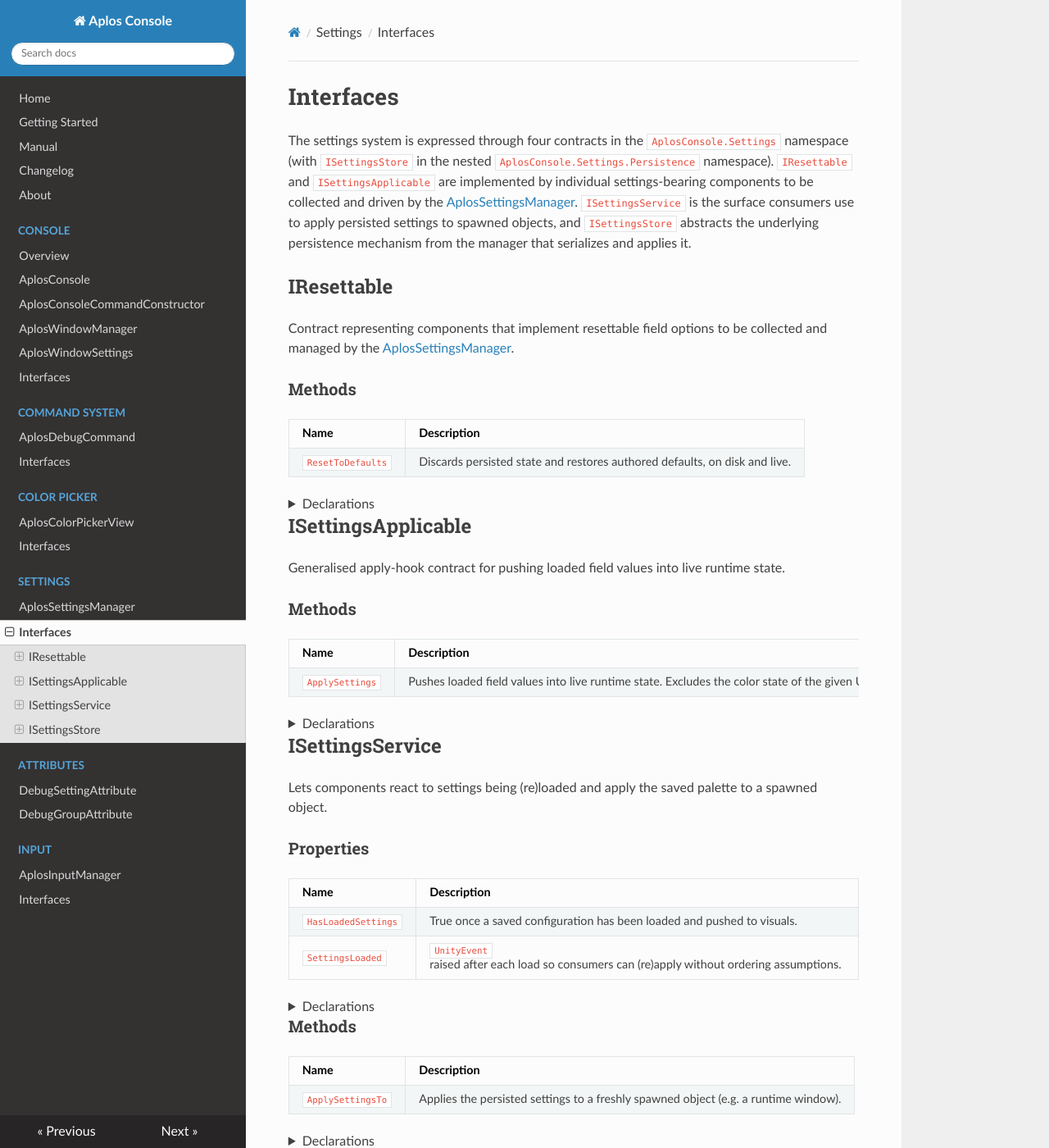
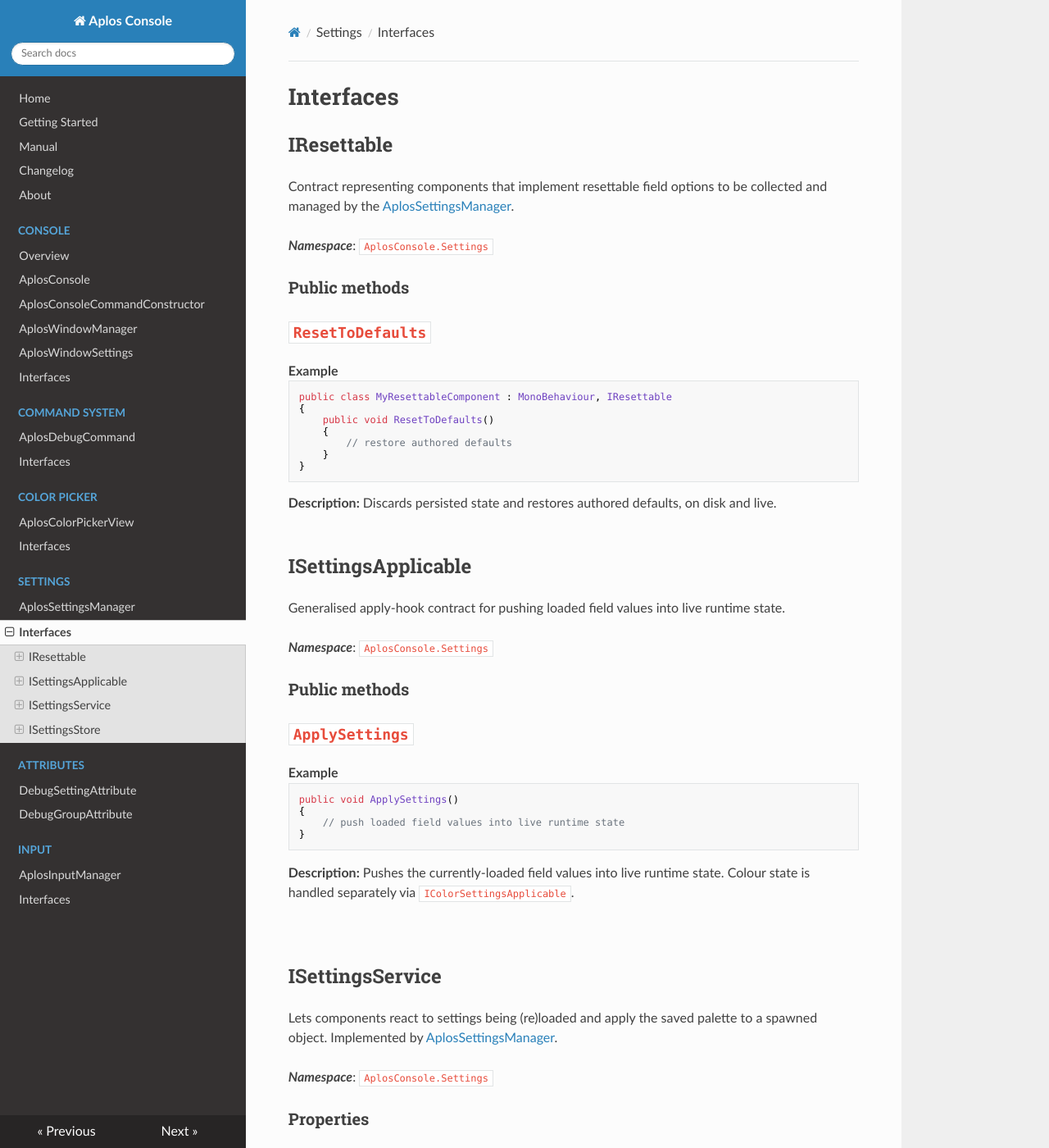
Before and after one commit to jChicote/aplos-console-documentation.github.io, an MkDocs documentation site: the page built from docs/settings-interfaces.md, in a window 1280 px wide and 1400 px high. Shown: the whole window at 82% size. Built offline with MkDocs 1.6.1, drawn with Linux system fonts in a browser that asks for light colours; nearby versions of some CDN libraries; some of the changed text lies outside the part shown.

Commit message:
Update settings-interfaces.md

````diff
--- a/docs/settings-interfaces.md
+++ b/docs/settings-interfaces.md
@@ -1,107 +1,128 @@
 # Interfaces
-
-The settings system is expressed through four contracts in the `AplosConsole.Settings` namespace
-(with `ISettingsStore` in the nested `AplosConsole.Settings.Persistence` namespace).
-`IResettable` and `ISettingsApplicable` are implemented by individual settings-bearing
-components to be collected and driven by the [AplosSettingsManager](aplos-settings-manager.md).
-`ISettingsService` is the surface consumers use to apply persisted settings to spawned objects,
-and `ISettingsStore` abstracts the underlying persistence mechanism from the manager that
-serializes and applies it.
 
 ## IResettable
 
 Contract representing components that implement resettable field options to be collected and
 managed by the [AplosSettingsManager](aplos-settings-manager.md).
 
-### Methods
+***Namespace***: `AplosConsole.Settings`
 
-| Name | Description |
-| --- | --- |
-| `ResetToDefaults` | Discards persisted state and restores authored defaults, on disk and live. |
+### Public methods
 
-<details>
-<summary>Declarations</summary>
+<h2 id="resettodefaults"><code>ResetToDefaults</code></h2>
+
+**Example**
 
 ```csharp
-void ResetToDefaults();
+public class MyResettableComponent : MonoBehaviour, IResettable
+{
+    public void ResetToDefaults()
+    {
+        // restore authored defaults
+    }
+}
 ```
 
-</details>
+**Description:** Discards persisted state and restores authored defaults, on disk and live.
+
+<br>
 
 ## ISettingsApplicable
 
 Generalised apply-hook contract for pushing loaded field values into live runtime state.
 
-### Methods
+***Namespace***: `AplosConsole.Settings`
 
-| Name | Description |
-| --- | --- |
-| `ApplySettings` | Pushes loaded field values into live runtime state. Excludes the color state of the given UI element. |
+### Public methods
 
-<details>
-<summary>Declarations</summary>
+<h2 id="applysettings"><code>ApplySettings</code></h2>
+
+**Example**
 
 ```csharp
-void ApplySettings();
+public void ApplySettings()
+{
+    // push loaded field values into live runtime state
+}
 ```
 
-</details>
+**Description:** Pushes the currently-loaded field values into live runtime state. Colour state is handled separately via `IColorSettingsApplicable`.
+
+<br>
 
 ## ISettingsService
 
 Lets components react to settings being (re)loaded and apply the saved palette to a spawned
-object.
+object. Implemented by [AplosSettingsManager](aplos-settings-manager.md).
+
+***Namespace***: `AplosConsole.Settings`
 
 ### Properties
 
-| Name | Description |
-| --- | --- |
-| `HasLoadedSettings` | True once a saved configuration has been loaded and pushed to visuals. |
-| `SettingsLoaded` | `UnityEvent` raised after each load so consumers can (re)apply without ordering assumptions. |
+| Name | Data Type | Description |
+| --- | --- | --- |
+| `HasLoadedSettings` | `bool` | True once a saved configuration has been loaded and pushed to visuals. Read-only. |
+| `SettingsLoaded` | `UnityEvent` | Raised after each load so consumers can (re)apply without ordering assumptions. Read-only. |
 
-<details>
-<summary>Declarations</summary>
+### Public methods
+
+<h2 id="applysettingsto"><code>ApplySettingsTo</code></h2>
+
+**Parameters:**
+
+- `root` (`GameObject`) — The freshly spawned object to apply the saved settings to.
+- `includeChildren` (`bool`) — Whether to include inactive children when applying settings. Defaults to `true`.
+
+**Example**
 
 ```csharp
-bool HasLoadedSettings { get; }
-UnityEvent SettingsLoaded { get; }
+settingsService.ApplySettingsTo(newWindow.gameObject);
 ```
 
-</details>
+**Description:** Applies the persisted settings to a freshly spawned object (e.g. a runtime window).
 
-### Methods
-
-| Name | Description |
-| --- | --- |
-| `ApplySettingsTo` | Applies the persisted settings to a freshly spawned object (e.g. a runtime window). |
-
-<details>
-<summary>Declarations</summary>
-
-```csharp
-void ApplySettingsTo(GameObject root, bool includeChildren = true);
-```
-
-</details>
+<br>
 
 ## ISettingsStore
 
 _Internal contract._ Persists and restores the raw settings-configuration JSON, abstracting the
 backing store (file, prefs, ...) from the settings manager that serializes and applies it.
 
-### Methods
+***Namespace***: `AplosConsole.Settings.Persistence`
 
-| Name | Description |
-| --- | --- |
-| `TryLoad` | Returns the stored JSON when a saved configuration exists and could be read; returns `false` (with the defaults left in place) otherwise. |
-| `Save` | Persists the given JSON to the backing store. |
+### Public methods
 
-<details>
-<summary>Declarations</summary>
+<h2 id="tryload"><code>TryLoad</code></h2>
+
+**Parameters:**
+
+- `json` (`out string`) — The stored JSON, if a saved configuration exists and could be read.
+
+**Example**
 
 ```csharp
-bool TryLoad(out string json);
-void Save(string json);
+if (settingsStore.TryLoad(out string json))
+{
+    // apply json
+}
 ```
 
-</details>
+**Description:** Returns the stored JSON when a saved configuration exists and could be read; returns `false` (with the defaults left in place) otherwise.
+
+<br>
+
+<h2 id="save"><code>Save</code></h2>
+
+**Parameters:**
+
+- `json` (`string`) — The settings JSON to persist.
+
+**Example**
+
+```csharp
+settingsStore.Save(json);
+```
+
+**Description:** Persists the given JSON to the backing store.
+
+<br>
````
